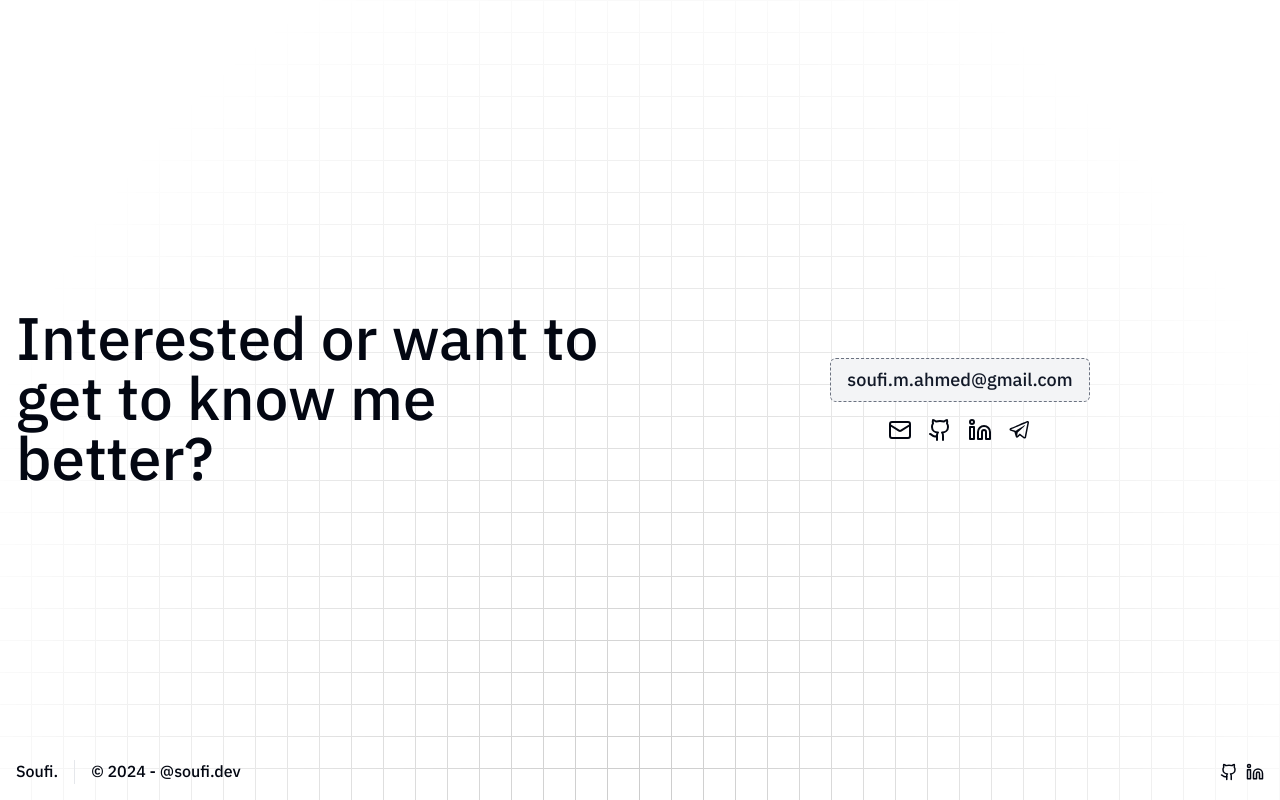
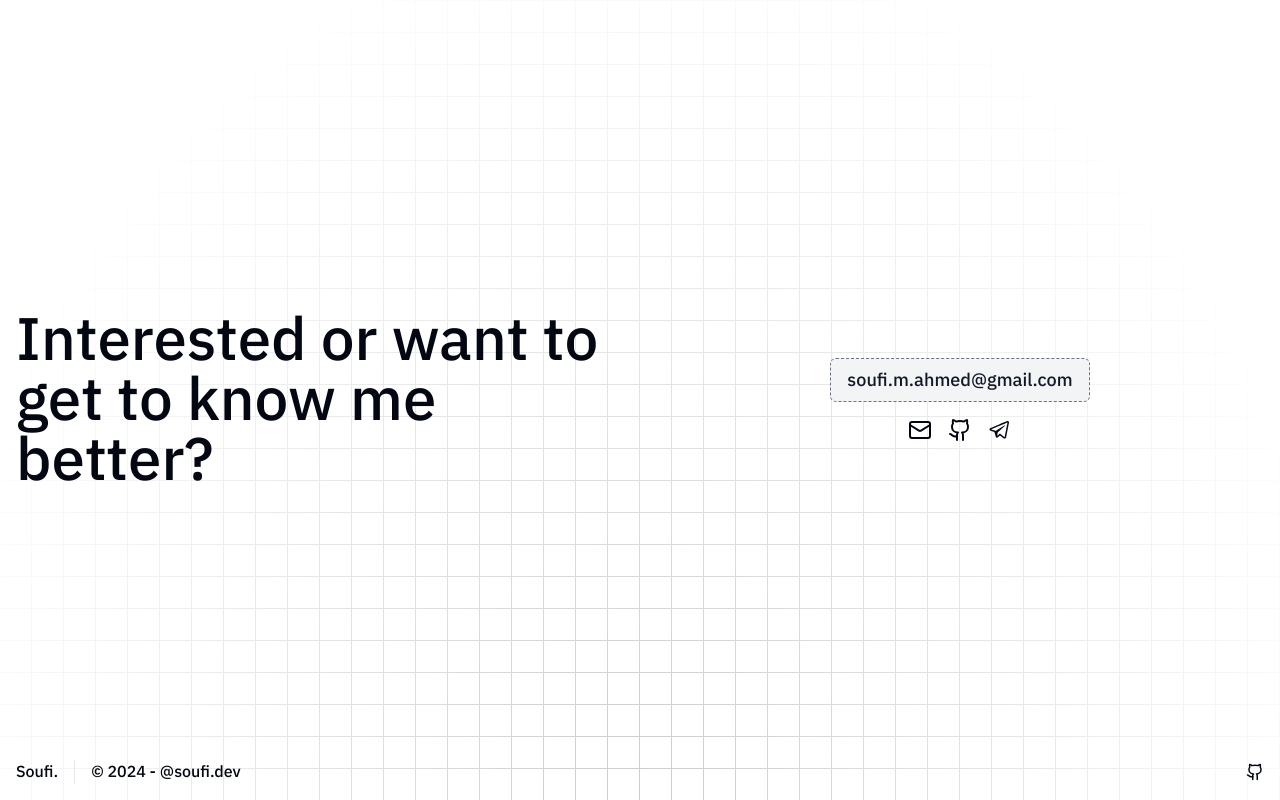
Before and after one commit to Soufi-MA/my-portfolio, a Next.js app: page /en in a window 1280 px wide. Shown: the part 3393-4193 px from the top of the page. Built offline with nearby package versions, Linux system fonts and the light colour scheme; no server answers.

Commit message:
chore: update dictionaries

```diff
--- a/src/components/Contacts.tsx
+++ b/src/components/Contacts.tsx
@@ -49,13 +49,6 @@ const Contacts = ({
                 <Github />
               </a>
               <a
-                href="https://www.linkedin.com/in/mahmoud-soufi-840328264/"
-                target="_blank"
-                rel="noopener noreferrer"
-              >
-                <Linkedin />
-              </a>
-              <a
                 href="https://t.me/SoufiMa"
                 target="_blank"
                 rel="noopener noreferrer"
--- a/src/components/ui/Footer.tsx
+++ b/src/components/ui/Footer.tsx
@@ -25,13 +25,6 @@ const Footer = ({
         >
           <Github size={18} />
         </a>
-        <a
-          href="https://www.linkedin.com/in/mahmoud-soufi-840328264/"
-          target="_blank"
-          rel="noopener noreferrer"
-        >
-          <Linkedin size={18} />
-        </a>
       </div>
     </footer>
   );
--- a/src/lib/dictionaries/ar.ts
+++ b/src/lib/dictionaries/ar.ts
@@ -81,7 +81,7 @@ export const ar = {
   ],
   hero: {
     availablity: "متوفر للعمل",
-    headline: "مرحبًا, أنا محمود",
+    headline: "مرحبًا, أنا صوفي",
     subheadline: "مطور ويب",
     buttons: [
       {
@@ -100,7 +100,7 @@ export const ar = {
     ],
   },
   about:
-    "أنا محمود، خريج علوم الكمبيوتر ومقيم في أديس أبابا، إثيوبيا، ولدي أكثر من 4 سنوات من الخبرة في صياغة تجارب الويب الديناميكية. بدأت رحلتي بأساسيات PHP، لكن شغفي بالابتكار قادني إلى استكشاف الأنظمة البيئية React وNext.js، حيث أقوم الآن ببناء تطبيقات تفاعلية وعالية الأداء.",
+    "أنا صوفي، خريج علوم الكمبيوتر ومقيم في أديس أبابا، إثيوبيا، ولدي أكثر من 4 سنوات من الخبرة في صياغة تجارب الويب الديناميكية. بدأت رحلتي بأساسيات PHP، لكن شغفي بالابتكار قادني إلى استكشاف الأنظمة البيئية React وNext.js، حيث أقوم الآن ببناء تطبيقات تفاعلية وعالية الأداء.",
   contacts: [
     {
       header: "البريد الإلكتروني:",
```
